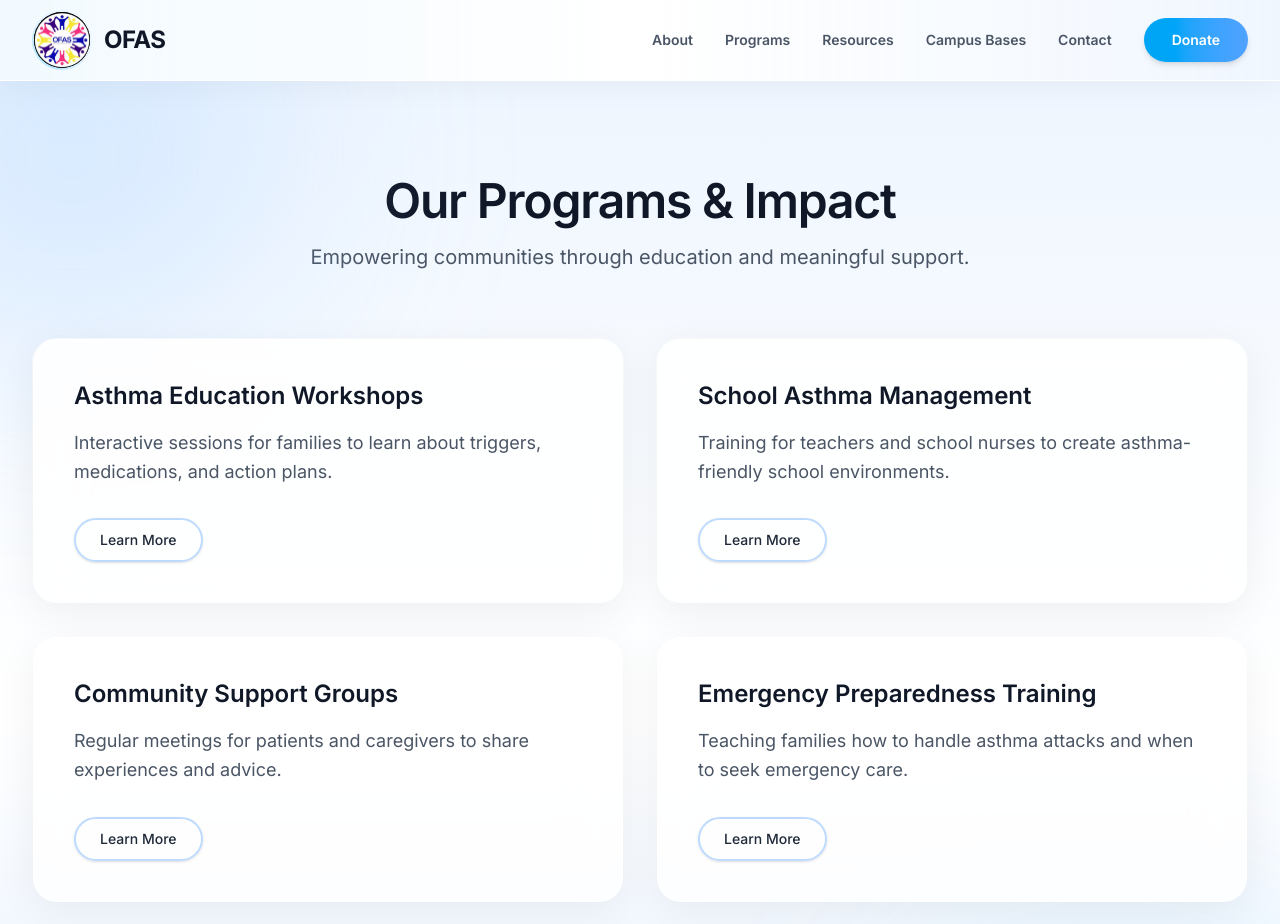
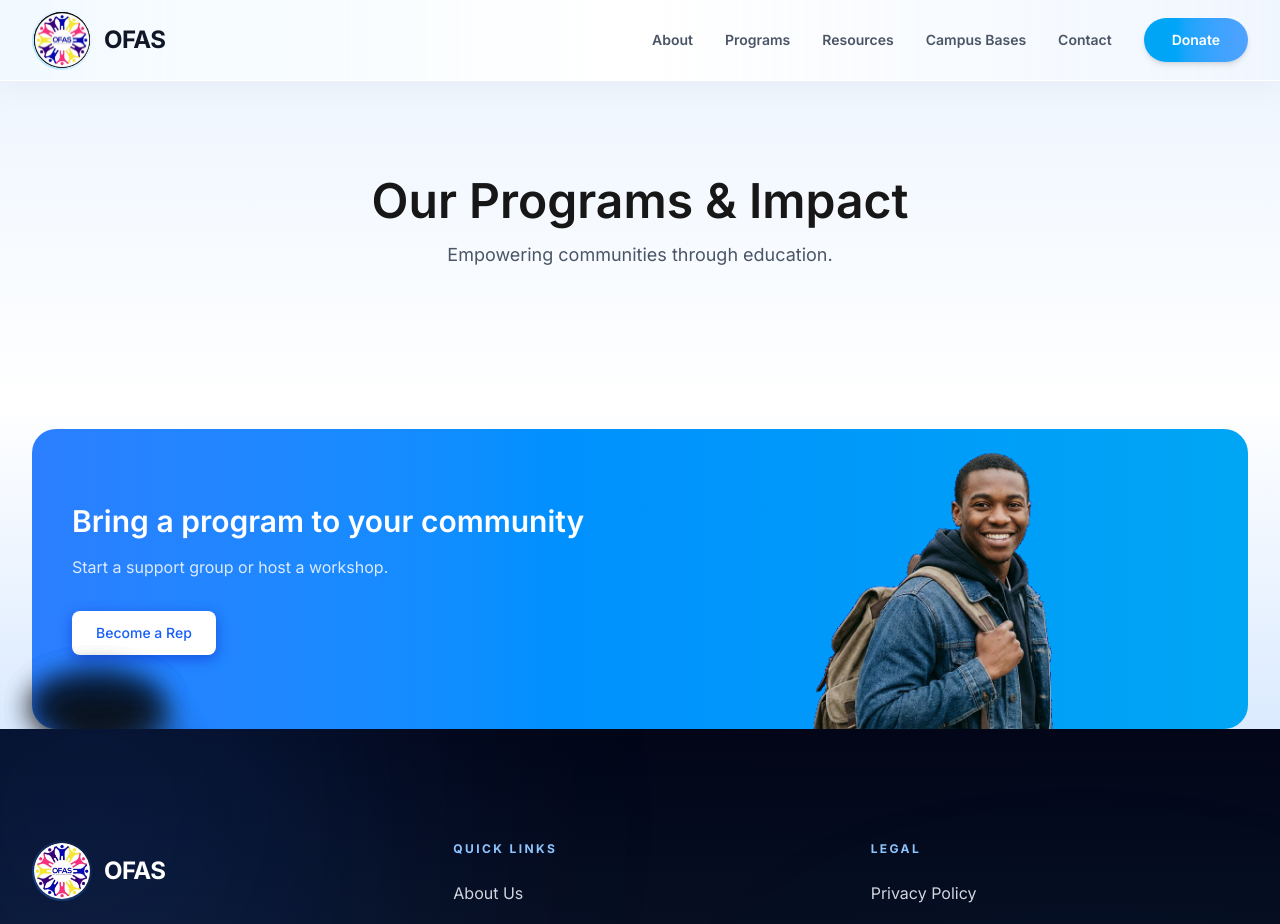
Before and after one commit to SewejeJoshua/ofas, a Next.js app: page /programs in a window 1280 px wide. Shown: the top 924 px of the page. Built offline with nearby package versions, Linux system fonts and the light colour scheme.

Commit message:
updated ui

```diff
--- a/app/programs/page.tsx
+++ b/app/programs/page.tsx
@@ -2,9 +2,10 @@
 
 import { Container } from "@/components/ui/container";
 import { Button } from "@/components/ui/button";
-import Link from "next/link";
 import Image from "next/image";
-import { motion } from "framer-motion";
+import { motion, AnimatePresence } from "framer-motion";
+import { useState } from "react";
+import { VolunteerForm } from "@/components/forms/volunteer-form";
 
 const programs = [
   {
@@ -15,138 +16,121 @@ const programs = [
   {
     title: "School Asthma Management",
     description:
-      "Training for teachers and school nurses to create asthma-friendly school environments.",
+      "Training for teachers and school nurses to create asthma-friendly environments.",
   },
   {
     title: "Community Support Groups",
     description:
-      "Regular meetings for patients and caregivers to share experiences and advice.",
+      "Regular meetings for patients and caregivers to share experiences.",
   },
   {
     title: "Emergency Preparedness Training",
     description:
-      "Teaching families how to handle asthma attacks and when to seek emergency care.",
+      "Teaching families how to handle asthma attacks.",
   },
 ];
 
 export function ProgramsPage() {
+  const [open, setOpen] = useState(false);
+
   return (
     <section id="programs" className="scroll-mt-24 relative overflow-hidden">
 
-      {/* 🌈 LIGHT BLUE CINEMATIC BACKGROUND */}
+      {/* BACKGROUND */}
       <div className="absolute inset-0 -z-10 bg-gradient-to-b from-blue-50 via-white to-blue-100 dark:from-gray-950 dark:via-gray-900 dark:to-gray-950" />
-
-      {/* ✨ GLOW ORBS */}
-      <div className="pointer-events-none absolute -top-32 -left-32 w-[400px] h-[400px] bg-blue-300/30 blur-[120px] rounded-full" />
-      <div className="pointer-events-none absolute bottom-0 right-0 w-[350px] h-[350px] bg-sky-300/30 blur-[120px] rounded-full" />
 
       <Container>
         {/* HEADER */}
-        <motion.div
-          initial={{ opacity: 0, y: 40 }}
-          whileInView={{ opacity: 1, y: 0 }}
-          transition={{ duration: 0.7 }}
-          viewport={{ once: true }}
-          className="text-center pt-16 sm:pt-24"
-        >
-          <h1 className="text-4xl sm:text-5xl font-semibold tracking-tight text-gray-900 dark:text-white">
+        <div className="text-center pt-16 sm:pt-24">
+          <h1 className="text-4xl sm:text-5xl font-semibold">
             Our Programs & Impact
           </h1>
+          <p className="mt-4 text-lg text-gray-600">
+            Empowering communities through education.
+          </p>
+        </div>
 
-          <p className="mt-4 max-w-2xl mx-auto text-lg sm:text-xl text-gray-600 dark:text-gray-300 leading-relaxed">
-            Empowering communities through education and meaningful support.
-          </p>
-        </motion.div>
-
-        {/* PROGRAM CARDS */}
+        {/* PROGRAMS */}
         <div className="mt-16 grid gap-8 md:grid-cols-2">
           {programs.map((program, i) => (
             <motion.div
               key={program.title}
-              initial={{ opacity: 0, y: 60 }}
+              initial={{ opacity: 0, y: 40 }}
               whileInView={{ opacity: 1, y: 0 }}
-              transition={{ duration: 0.6, delay: i * 0.1 }}
-              viewport={{ once: true }}
-              className="group relative rounded-3xl p-[1px] bg-gradient-to-b from-white/60 to-white/0 dark:from-white/10 dark:to-transparent"
+              transition={{ delay: i * 0.1 }}
+              className="rounded-3xl bg-white p-8 shadow"
             >
-              {/* GLASS CARD */}
-              <div className="h-full rounded-3xl bg-white/80 dark:bg-white/5 backdrop-blur-xl border border-white/40 dark:border-white/10 p-10 shadow-[0_10px_40px_rgba(0,0,0,0.06)] transition-all duration-500 group-hover:-translate-y-2 group-hover:shadow-[0_20px_60px_rgba(59,130,246,0.15)]">
-
-                <h3 className="text-2xl font-semibold text-gray-900 dark:text-white">
-                  {program.title}
-                </h3>
-
-                <p className="mt-4 text-base sm:text-lg text-gray-600 dark:text-gray-300 leading-relaxed">
-                  {program.description}
-                </p>
-
-                <div className="mt-8">
-                  <Button
-                    variant="outline"
-                    className="rounded-full px-6 h-11 border-blue-200 dark:border-gray-700
-                    text-gray-800 dark:text-gray-200
-                    hover:bg-blue-600 hover:text-white
-                    transition-all duration-300 hover:-translate-y-0.5"
-                  >
-                    Learn More
-                  </Button>
-                </div>
-              </div>
+              <h3 className="text-xl font-semibold">{program.title}</h3>
+              <p className="mt-3 text-gray-600">{program.description}</p>
             </motion.div>
           ))}
         </div>
 
-        {/* 🚀 CINEMATIC CTA SECTION */}
-        <motion.div
-          initial={{ opacity: 0, scale: 0.96 }}
-          whileInView={{ opacity: 1, scale: 1 }}
-          transition={{ duration: 0.7 }}
-          viewport={{ once: true }}
-          className="mt-24 relative rounded-3xl overflow-hidden"
-        >
-          {/* BACKGROUND */}
-          <div className="absolute inset-0 bg-gradient-to-r from-blue-500 to-sky-500" />
-
-          {/* GLOW */}
-          <div className="absolute inset-0 opacity-40 bg-[radial-gradient(circle_at_30%_20%,white,transparent_40%)]" />
-
-          <div className="relative lg:grid lg:grid-cols-2 items-center">
+        {/* CTA */}
+        <div className="mt-24 rounded-3xl bg-gradient-to-r from-blue-500 to-sky-500 text-white overflow-hidden">
+          <div className="lg:grid lg:grid-cols-2 items-center">
 
             {/* TEXT */}
-            <div className="px-6 py-14 sm:px-12 lg:px-16">
-              <h2 className="text-3xl sm:text-4xl font-semibold text-white tracking-tight">
+            <div className="p-10">
+              <h2 className="text-3xl font-semibold">
                 Bring a program to your community
               </h2>
-
-              <p className="mt-4 text-lg text-blue-100 max-w-lg leading-relaxed">
-                Start a support group or host a workshop and help families breathe easier.
+              <p className="mt-4 text-blue-100">
+                Start a support group or host a workshop.
               </p>
 
-              <Link href="/volunteer">
-                <Button
-                  className="mt-8 rounded-full px-8 h-12 font-semibold
-                  bg-white text-blue-600
-                  shadow-lg hover:shadow-2xl
-                  hover:-translate-y-1 transition-all duration-300"
-                >
-                  Become a Rep
-                </Button>
-              </Link>
+              <Button
+                onClick={() => setOpen(true)}
+                className="mt-8 bg-white text-blue-600 hover:scale-105 transition"
+              >
+                Become a Rep
+              </Button>
             </div>
 
             {/* IMAGE */}
-            <div className="relative h-[320px] sm:h-[400px] lg:h-full">
+            <div className="relative h-[300px]">
               <Image
                 src="/campus_rep_student_transparent.png"
-                alt="Volunteer student"
+                alt="Volunteer"
                 fill
-                className="object-contain object-bottom drop-shadow-2xl"
-                priority
+                className="object-contain"
               />
             </div>
           </div>
-        </motion.div>
+        </div>
       </Container>
+
+      {/* 🔥 MODAL */}
+      <AnimatePresence>
+        {open && (
+          <motion.div
+            className="fixed inset-0 z-50 flex items-center justify-center bg-black/50 backdrop-blur-sm p-4"
+            initial={{ opacity: 0 }}
+            animate={{ opacity: 1 }}
+            exit={{ opacity: 0 }}
+          >
+            {/* MODAL CONTENT */}
+            <motion.div
+              initial={{ scale: 0.9, opacity: 0 }}
+              animate={{ scale: 1, opacity: 1 }}
+              exit={{ scale: 0.9, opacity: 0 }}
+              transition={{ duration: 0.3 }}
+              className="relative w-full max-w-2xl"
+            >
+              {/* CLOSE BUTTON */}
+              <button
+                onClick={() => setOpen(false)}
+                className="absolute -top-3 -right-3 bg-white rounded-full w-10 h-10 shadow flex items-center justify-center text-black font-bold"
+              >
+                ✕
+              </button>
+
+              {/* FORM */}
+              <VolunteerForm />
+            </motion.div>
+          </motion.div>
+        )}
+      </AnimatePresence>
     </section>
   );
 }
--- a/components/home/hero-inhaler-3d.tsx
+++ b/components/home/hero-inhaler-3d.tsx
@@ -1,8 +1,14 @@
 "use client";
 
 import { Canvas } from "@react-three/fiber";
-import { OrbitControls, Environment, ContactShadows, Float } from "@react-three/drei";
+import {
+  OrbitControls,
+  Environment,
+  ContactShadows,
+  Float,
+} from "@react-three/drei";
 import { Suspense } from "react";
+import { useMediaQuery } from "react-responsive";
 
 function InhalerModel(props: any) {
   return (
@@ -19,25 +25,25 @@ function InhalerModel(props: any) {
         <meshPhysicalMaterial color="#0808b2" roughness={0.3} clearcoat={0.5} />
       </mesh>
 
-            {/* Mouthpiece extending forward */}
+      {/* Mouthpiece */}
       <mesh position={[0, -0.9, 0.6]} rotation={[Math.PI / 2, 0, 0]}>
         <cylinderGeometry args={[0.4, 0.45, 1.2, 32]} />
         <meshPhysicalMaterial color="#0808b2" roughness={0.3} clearcoat={0.5} />
       </mesh>
 
-            {/* Mouthpiece cap (white) */}
+      {/* Cap */}
       <mesh position={[0, -0.9, 1.25]} rotation={[Math.PI / 2, 0, 0]}>
         <cylinderGeometry args={[0.42, 0.42, 0.1, 32]} />
         <meshPhysicalMaterial color="#ffffff" roughness={0.5} clearcoat={0.1} />
       </mesh>
 
-            {/* Metal Canister on top */}
+      {/* Canister */}
       <mesh position={[0, 0.9, 0]}>
         <cylinderGeometry args={[0.4, 0.4, 1.8, 32]} />
         <meshStandardMaterial color="#c0c0c0" metalness={0.9} roughness={0.2} />
       </mesh>
 
-            {/* Canister rounded top */}
+      {/* Top */}
       <mesh position={[0, 1.8, 0]}>
         <sphereGeometry args={[0.4, 32, 32, 0, Math.PI * 2, 0, Math.PI / 2]} />
         <meshStandardMaterial color="#c0c0c0" metalness={0.9} roughness={0.2} />
@@ -47,24 +53,47 @@ function InhalerModel(props: any) {
 }
 
 export function HeroInhaler3D() {
+  // 📱 breakpoints
+  const isMobile = useMediaQuery({ maxWidth: 768 });
+  const isTablet = useMediaQuery({ maxWidth: 1024 });
+
+  // 🎯 responsive values
+  const scale = isMobile ? 0.9 : isTablet ? 1.1 : 1.3;
+  const cameraPosition = isMobile
+    ? [3, 2, 4]
+    : isTablet
+    ? [4, 2, 5]
+    : [5, 2, 6];
+
   return (
-        <div className="w-full h-full min-h-[400px] cursor-grab active:cursor-grabbing">
-            <Canvas camera={{ position: [5, 2, 5], fov: 45 }}>
+    <div className="w-full h-[350px] sm:h-[450px] md:h-[550px] lg:h-[650px] cursor-grab active:cursor-grabbing">
+      <Canvas
+        camera={{ position: cameraPosition as [number, number, number], fov: 45 }}
+        dpr={[1, 2]} // ⚡ performance optimization
+      >
         <Suspense fallback={null}>
           <Environment preset="city" />
+
           <ambientLight intensity={0.5} />
           <directionalLight position={[10, 10, 5]} intensity={1} />
 
           <Float speed={2} rotationIntensity={0.5} floatIntensity={1}>
-                        <InhalerModel scale={1.2} />
+            <InhalerModel scale={scale} />
           </Float>
 
-                    <ContactShadows position={[0, -2.5, 0]} opacity={0.4} scale={10} blur={2.5} far={4} color="#0808b2" />
+          <ContactShadows
+            position={[0, -2.5, 0]}
+            opacity={0.4}
+            scale={isMobile ? 6 : 10}
+            blur={2.5}
+            far={4}
+            color="#0808b2"
+          />
 
           <OrbitControls
             enableZoom={false}
             enablePan={false}
-                        autoRotate
+            autoRotate={!isMobile} // 📱 disable on mobile for UX
             autoRotateSpeed={1.5}
           />
         </Suspense>
--- a/package.json
+++ b/package.json
@@ -25,6 +25,7 @@
     "react": "19.2.3",
     "react-dom": "19.2.3",
     "react-hook-form": "^7.71.1",
+    "react-responsive": "^10.0.1",
     "remark": "^15.0.1",
     "remark-html": "^16.0.1",
     "tailwind-merge": "^3.4.1",
```
Also changed, not shown: components/forms/volunteer-form.tsx (+109 -72 lines), 1 other file (tests, documents, lock files or other folders). Lines whose indentation alone changed are shown as unchanged.
